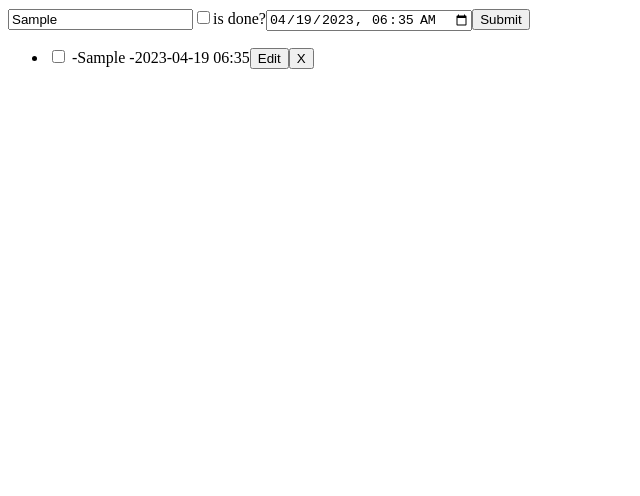
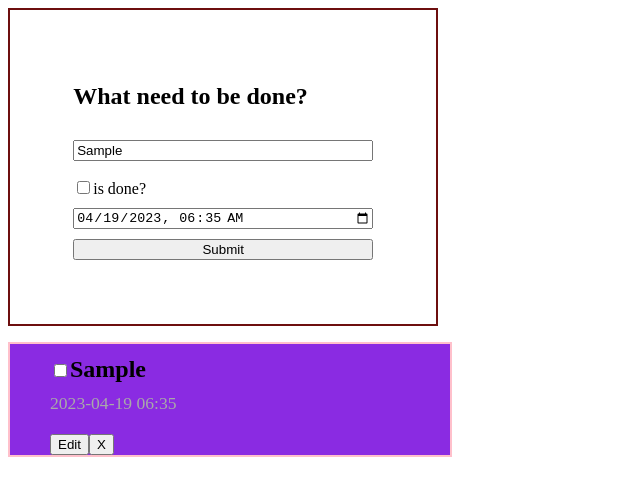
Before and after one commit to freshcodeAlice/fm-2023-react-welcome, a React (Create React App) app: page / in a window 1280 px wide. Both pictures are taken after typing "Sample" into the empty fields and a click on the button "Submit". Shown: the top 496 px of the page, without its empty margins (0-640 px from the left). Built offline with nearby package versions, Linux system fonts and the light colour scheme.

Commit message:
css modules

```diff
--- a/package.json
+++ b/package.json
@@ -6,6 +6,7 @@
     "@testing-library/jest-dom": "^5.16.5",
     "@testing-library/react": "^13.4.0",
     "@testing-library/user-event": "^13.5.0",
+    "classnames": "^2.3.2",
     "date-fns": "^2.29.3",
     "react": "^18.2.0",
     "react-dom": "^18.2.0",
--- /dev/null
+++ b/src/components/ToDoList/ToDoForm/ToDoForm.module.css
@@ -0,0 +1,11 @@
+.container {
+    width: 300px;
+    display: flex;
+    flex-direction: column;
+    border: 2px solid rgb(109, 15, 15);
+    padding: 5%;
+}
+
+.container * {
+    margin-top: 10px;
+}
--- a/src/components/ToDoList/ToDoForm/index.js
+++ b/src/components/ToDoList/ToDoForm/index.js
@@ -1,5 +1,6 @@
 import React, { Component } from 'react';
 import {format} from 'date-fns';
+import styles from './ToDoForm.module.css';
 
 class ToDoForm extends Component {
     constructor(props) {
@@ -55,8 +56,9 @@ class ToDoForm extends Component {
     render() {
         const {todoBody, isDone, deadline} = this.state;
         return (
-            <form onSubmit={this.submitHandler}>
-                <input type="text" value={todoBody} onChange={this.generalHandler}/>
+            <form onSubmit={this.submitHandler} className={styles.container}>
+                <h2>What need to be done?</h2>
+                <input type="text" value={todoBody} onChange={this.generalHandler} placeholder="Type your todo"/>
                 <label><input type="checkbox" checked={isDone} onChange={this.generalHandler}/>is done?</label>
                 <input type="datetime-local" value={format(deadline, "yyyy-MM-dd hh:mm")} onChange={this.generalHandler}/>
                 <button>Submit</button>
--- /dev/null
+++ b/src/components/ToDoList/ToDoItem/ToDoItem.module.css
@@ -0,0 +1,20 @@
+.item {
+    list-style-type: none;
+    display: flex;
+    flex-direction: column;
+}
+
+.item * {
+    margin-top: 10px;
+}
+
+.body {
+    font-size: 1.5em;
+    font-weight: bold;
+}
+
+.deadline-date {
+    font-size: 1.1em;
+    color: darkgrey;
+
+}
--- a/src/components/ToDoList/ToDoItem/index.js
+++ b/src/components/ToDoList/ToDoItem/index.js
@@ -1,5 +1,6 @@
 import React from 'react';
 import {format} from 'date-fns';
+import styles from './ToDoItem.module.css';
 
 
 /*
@@ -45,12 +46,18 @@ class ToDoItem extends React.Component {
         const {editMode}= this.state;
         const body = editMode ? <input value={todoBody} onChange={this.bodyChangeHandler}/> : todoBody
         return (
-            <li>
-            <input type="checkbox" checked={isDone} onChange={this.changeCheckbox}/> -
-            <span>{body}</span> -
-            <span>{format(deadline, "yyyy-MM-dd hh:mm")}</span>
+            <li className={styles.item}>
+            <div>
+                <input type="checkbox" checked={isDone} onChange={this.changeCheckbox}/>
+                <span className={styles.body}>{body}</span>
+            </div>
+
+            <span className={styles['deadline-date']}>{format(deadline, "yyyy-MM-dd hh:mm")}</span>
+            <div>
             <button onClick={this.changeView}>Edit</button>
             <button onClick={this.deleteChange}>X</button>
+            </div>
+
         </li>
         );
     }
--- a/src/components/ToDoList/index.js
+++ b/src/components/ToDoList/index.js
@@ -1,6 +1,7 @@
 import React, { Component } from 'react';
 import ToDoForm from './ToDoForm';
 import ToDoItem from './ToDoItem';
+import './styles.css';
 
 class ToDoList extends Component {
     constructor(props) {
@@ -66,7 +67,7 @@ class ToDoList extends Component {
         return (
             <>
                 <ToDoForm callback={this.addNewItem}/>
-                <ul>
+                <ul className='container'>
                 {liMap}
                 </ul>
             </>
--- /dev/null
+++ b/src/components/ToDoList/styles.css
@@ -0,0 +1,5 @@
+.container {
+    width: 400px;
+    border: 2px solid pink;
+    background-color: blueviolet;
+}
```
Also changed, not shown: 1 other file (tests, documents, lock files or other folders).
